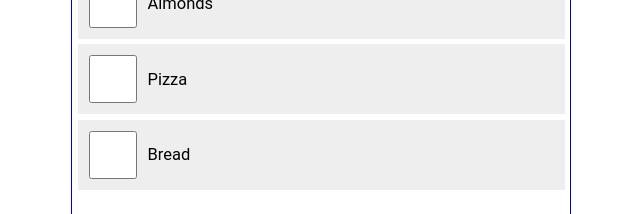
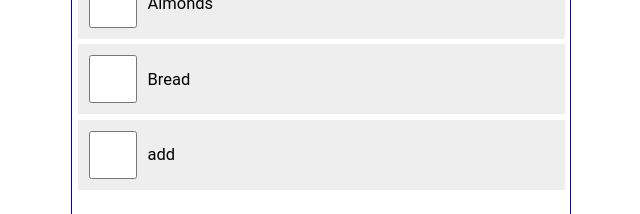
Before and after one commit to JADundee/React-series, a React (Create React App) app: page / in a window 1280 px wide. Shown: the part 386-600 px from the top of the page, without its empty margins (319-959 px from the left). Built offline with nearby package versions, Linux system fonts and the light colour scheme; data requests are answered from the project's data file; some icons are missing; the HTML template or start-up script is replaced by a standard one.

Commit message:
CRUD operations

```diff
--- a/data/db.json
+++ b/data/db.json
@@ -6,14 +6,14 @@
       "item": "Almonds"
     },
     {
-            "id": 2,
-            "checked": false,
-            "item": "Pizza"
-        },
-        {
       "id": 3,
       "checked": false,
       "item": "Bread"
+    },
+    {
+      "id": 4,
+      "checked": false,
+      "item": "add"
     }
   ]
 }
--- a/src/App.js
+++ b/src/App.js
@@ -4,6 +4,7 @@
 import { useState, useEffect } from 'react';
 import AddItem from './AddItem';
 import SearchItem from './SearchItem';
+import apiRequest from './apiRequest';
 
 function App() {
   const API_URL = 'http://localhost:3500/items'
@@ -36,24 +37,51 @@
     }, 2000)
   }, [])
 
-  const addItem = (item) => {
+  const addItem = async (item) => {
     const id = items.length ? items[items.length - 1].id + 1 : 1
     const myNewItem = { id, checked: false, item }
     const listItems = [...items, myNewItem]
     setItems(listItems)
+
+    const postOptions = {
+      method: 'POST',
+      headers: {
+        'Content-Type': 'application/json'
+      },
+      body: JSON.stringify(myNewItem)
+    }
+    const result = await apiRequest(API_URL, postOptions)
+    if (result) setFetchError(result)
   }
 
-  const handleCheck = (id) => {
+  const handleCheck = async (id) => {
     const listItems = items.map((item) =>
     item.id === id
     ? { ...item, checked: !item.checked }
     : item)
     setItems(listItems)
+
+    const myItem = listItems.filter((item) => item.id === id)
+    const updateOptions = {
+      method: 'PATCH',
+      headers: {
+        'Content-Type': 'application/json'
+      },
+      body: JSON.stringify({ checked: myItem[0].checked})
+    }
+    const reqUrl = `${API_URL}/${id}`
+    const result = await apiRequest(reqUrl, updateOptions)
+    if (result) setFetchError(result)
   }
 
-  const handleDelete = (id) => {
+  const handleDelete = async (id) => {
     const listItems = items.filter((item) => item.id !== id)
     setItems(listItems)
+
+    const deleteOptions = { method: 'DELETE' }
+    const reqUrl = `${API_URL}/${id}`
+    const result = await apiRequest(reqUrl, deleteOptions)
+    if (result) setFetchError(result)
   }
 
   const handleSubmit = (e) => {
--- /dev/null
+++ b/src/apiRequest.js
@@ -0,0 +1,12 @@
+const apiRequest = async (url = '', optionsObj = null, errMsg = null) => {
+    try {
+        const response = await fetch(url, optionsObj)
+        if (!response.ok) throw Error('Please reload the app')
+    } catch (err) {
+        errMsg = err.message
+    } finally {
+        return errMsg
+    }
+}
+
+export default apiRequest
```
Lines whose indentation alone changed are shown as unchanged.
